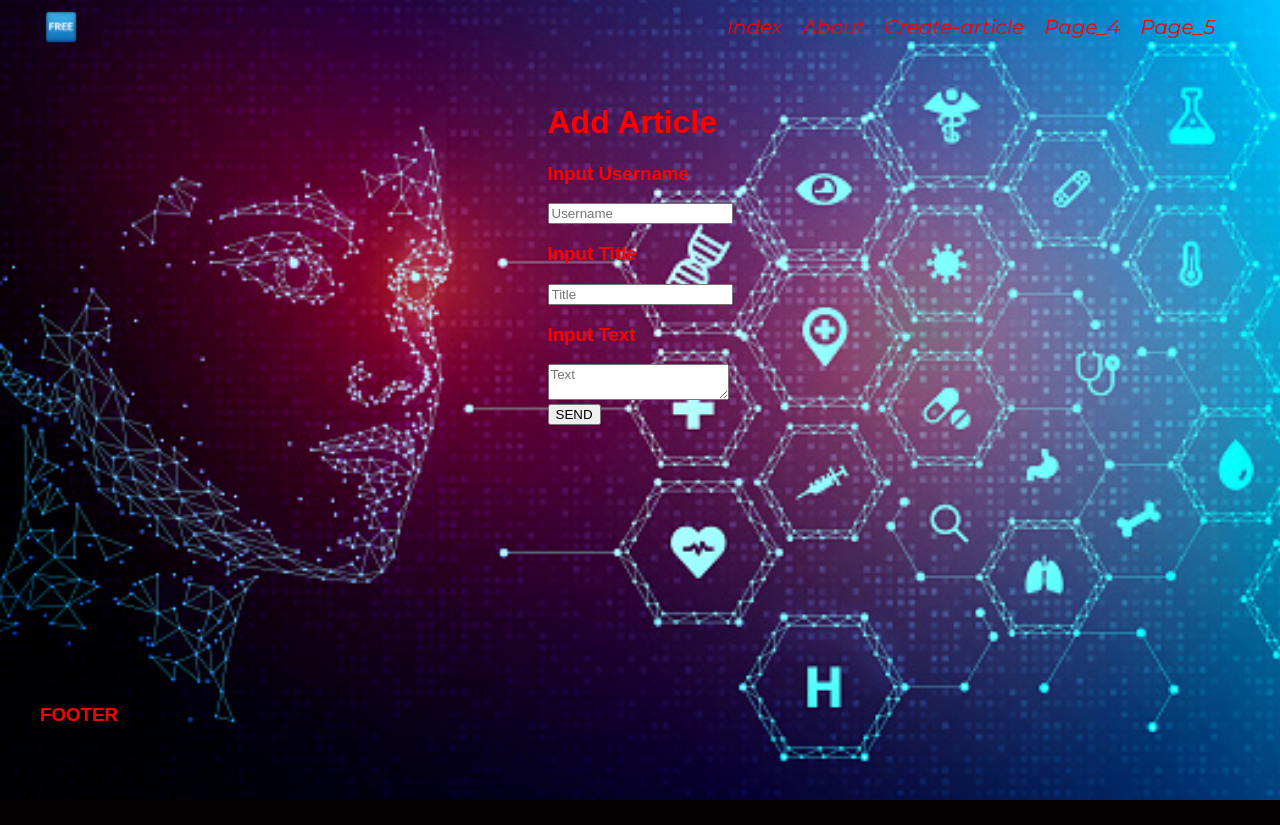
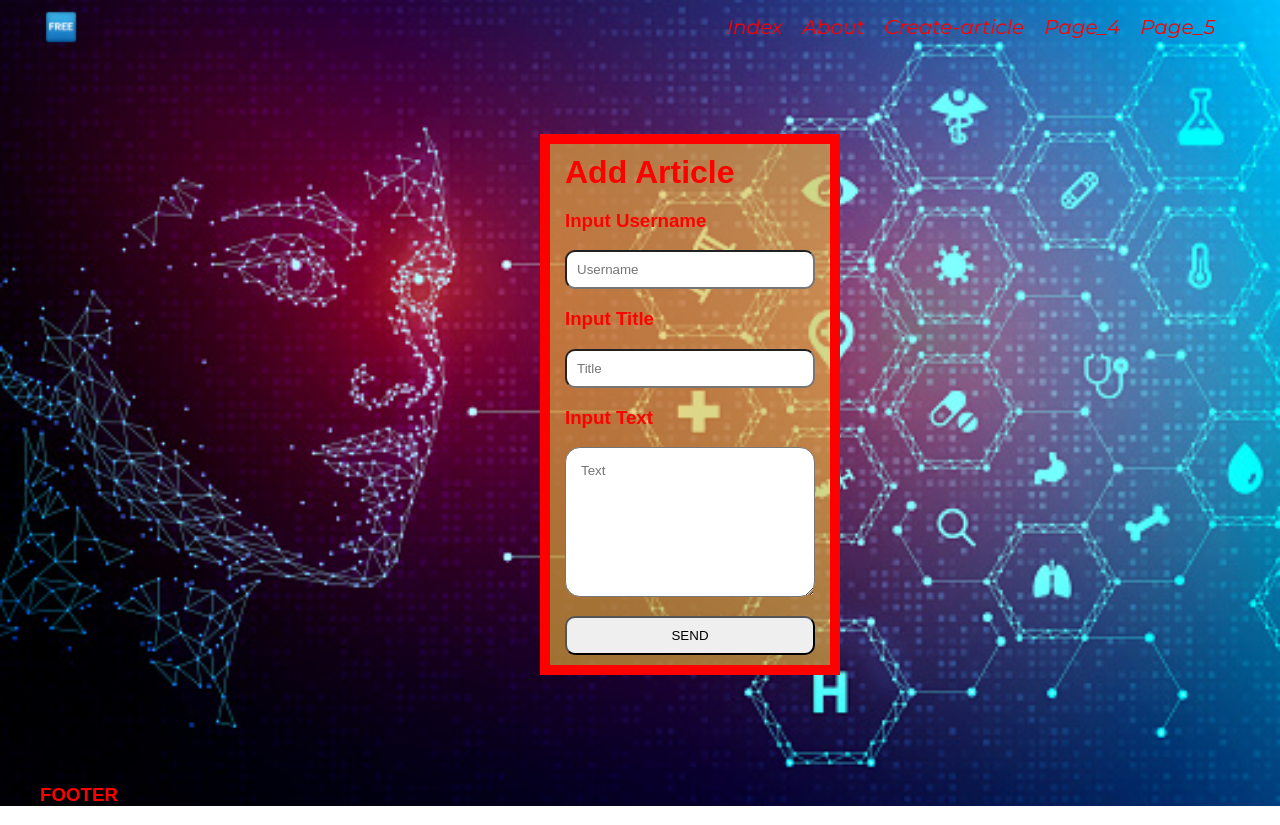
Before and after one commit to yuriiweblack/mini-blog, a Flask app: page /create-article in a window 1280 px wide. Before the commit the page ends 800 px from the top, so only its background shows below. Run offline with Flask 3, Linux system fonts and the light colour scheme.

Commit message:
add posts article

```diff
--- a/main.py
+++ b/main.py
@@ -15,7 +15,7 @@ class Article(db.Model):
     date = db.Column(db.DateTime, default=datetime.utcnow)
 
     def __repr__(self):
-        return f"Article: {self.id}, {self.username}, {self.title}"
+        return f"Article: {self.id}, {self.username}, {self.title}, {self.text}!!!"
 
 
 with app.app_context():
@@ -39,10 +39,25 @@ def create_article():
         username = request.form['username']
         title = request.form['title']
         text = request.form['text']
-        print(username, title, type(text))
-        return redirect('/home')
+
+        article = Article(username=username, title=title, text=text)
+
+        try:
+            db.session.add(article)
+            db.session.commit()
+            return redirect('/posts')
+        except:
+            return render_template("500.html")
+
     else:
         return render_template("create-article.html")
+
+
+@app.route('/posts')
+def posts():
+    article = Article.query.all()
+    return render_template('posts.html', articles=article)
+
 
 @app.route('/user/<string:name>/<int:id>')
 def user(name, id):
--- a/static/css/style.css
+++ b/static/css/style.css
@@ -65,6 +65,39 @@ body{
 .main {
     height: 400px;
     margin-bottom: 250px;
-    display: flex;
-    align-items: center;
+    /*display: flex;
+    align-items: center;*/
 }
+
+.form{
+    background-color: rgba(249, 191, 59, 0.6);
+    border: 10px solid red;
+    max-width: 300px;
+    padding: 10px 15px;
+    margin-top: 80px;
+    margin-left: 500px;
+}
+
+input{
+    width: 100%;
+    padding: 10px;
+    border-radius: 10px;
+    opacity: 1;
+}
+
+textarea{
+    width: 100%;
+    height: 150px;
+    border-radius: 15px;
+    padding: 15px;
+    margin-bottom: 15px;
+
+}
+
+.send{
+
+}
+
+.form-title{
+    margin: 0px;
+}
--- a/templates/create-article.html
+++ b/templates/create-article.html
@@ -5,14 +5,15 @@
 {% endblock %}
 
 {% block body %}
-    <h1>Add Article</h1>
-<form action="/create-article" autocomplete="off" method="post">
+
+<form class="form" action="/create-article" autocomplete="off" method="post">
+    <h1 class="form-title">Add Article</h1>
     <h3>Input Username</h3>
     <input type="text" name="username" placeholder="Username">
     <h3>Input Title</h3>
     <input type="text" name="title" placeholder="Title">
     <h3>Input Text</h3>
     <textarea name="text" placeholder="Text"></textarea><br>
-    <input type="submit" value="SEND">
+    <input class="send" type="submit" value="SEND">
 </form>
 {% endblock %}
```
Also changed, not shown: templates/500.html (added, +11 -0 lines), templates/posts.html (added, +12 -0 lines), instance/project.db.
